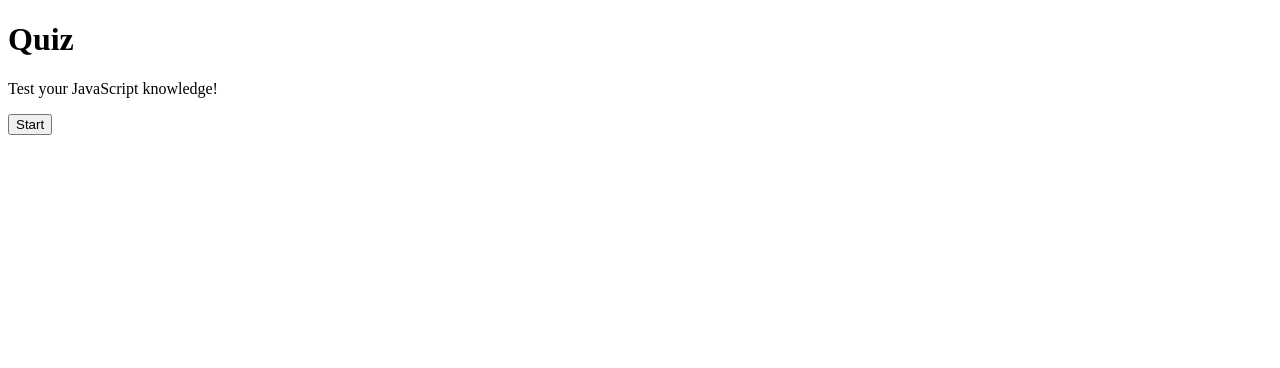
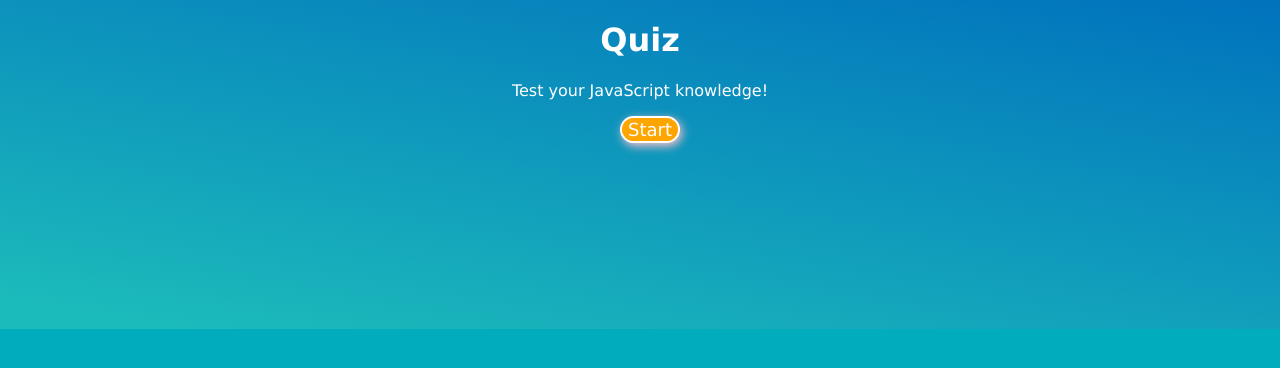
Before and after one commit to True14/quizApp, a plain HTML site: page index.html in a window 1280 px wide. Drawn offline with nearby package versions, Linux system fonts and the light colour scheme.

Commit message:
css updates

```diff
--- a/main.css
+++ b/main.css
@@ -1,10 +1,3 @@
-body {
-/*
-	font-size: 100px;
-	color: pink;
-*/
-}
-
 
 .startScreen {
 /*    visibility: hidden*/
@@ -13,3 +6,44 @@ body {
 .hidden {
   visibility: hidden;
 }
+
+* {
+font-family: "Lucida Grande", sans-serif;
+}
+
+body {
+    background-color: #01acbd;
+    background-image: linear-gradient(10deg, #1cbbbb 5%, #0072bd 100%);
+    text-align: center;
+    color: white;
+    background-repeat: no-repeat;
+/*    width: 100%;*/
+
+/*    outline: 2px solid darkblue;*/
+/*    outline-offset: 10px;*/
+}
+
+input[type='radio'] {
+    font-size: 40px;
+}
+
+button {
+    font-size: 18px;
+   	background-color: orange;
+    border: 2px solid white;
+    color: white;
+    border-radius: 18px;
+    box-shadow: 2px 3px 10px pink;
+    margin-left: 20px;
+}
+
+/*
+.gameScreen {
+    position: absolute;
+    right: 0px;
+    margin: auto;
+    width: 100%;
+    border: 3px solid green;
+    padding: 10px;
+*/
+}
```
Also changed, not shown: index.html (+3 -21 lines), app.js (line endings or trailing spaces), 1 other file.
